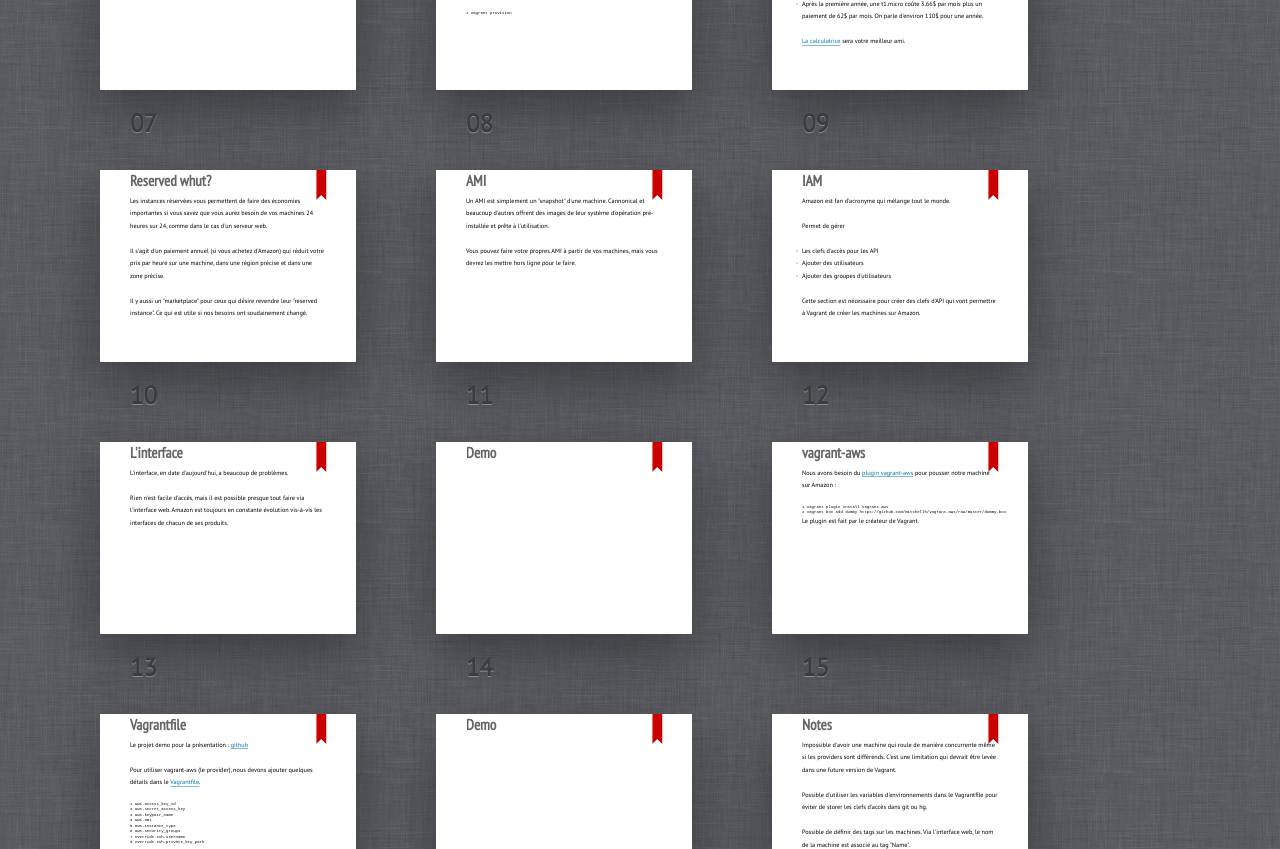
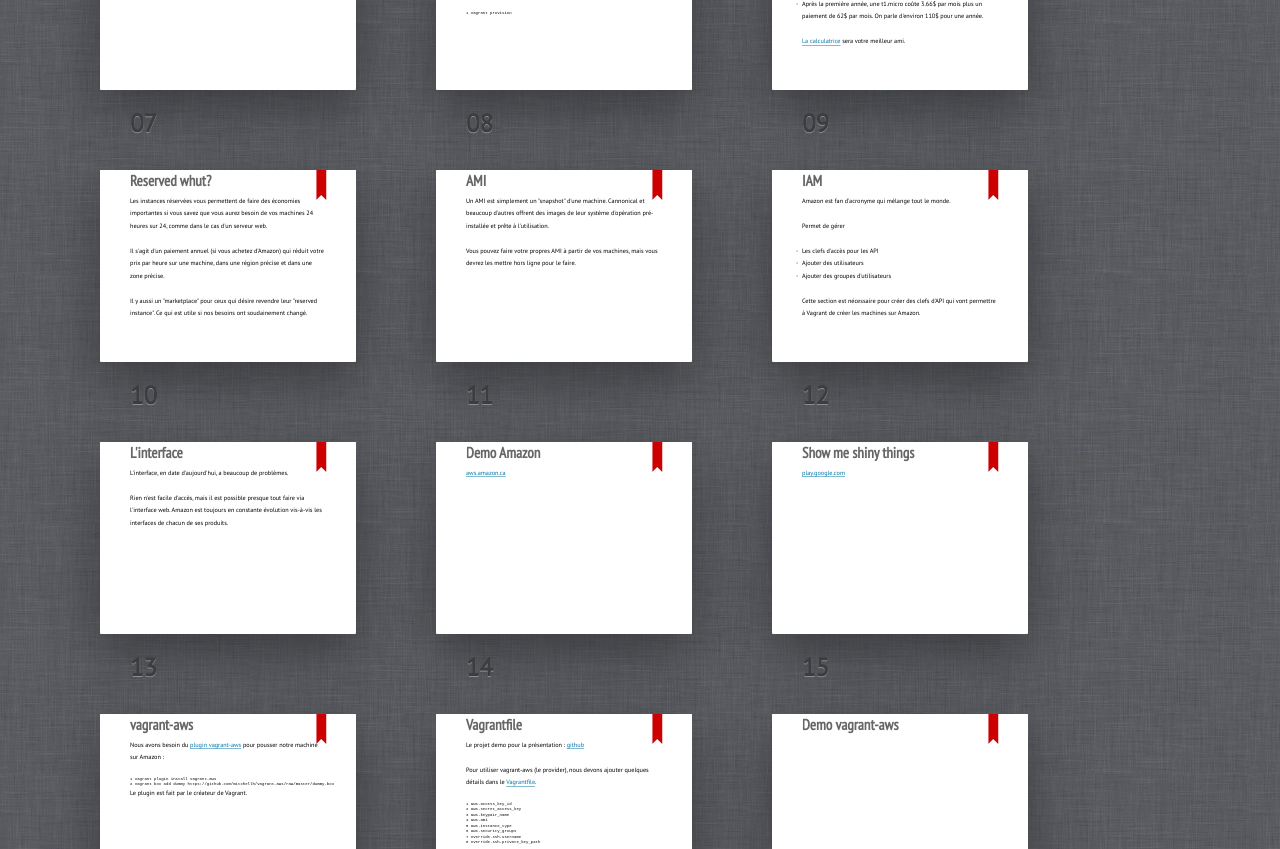
Before and after one commit to PierrePaul/mtlpy-vagrant-aws, a plain HTML site: page presentation.html in a window 1280 px wide. Shown: the part 726-1575 px from the top of the page. Drawn offline with Linux system fonts and the light colour scheme; a web font is replaced by a local one.

Commit message:
Adding shiny things

```diff
--- a/presentation.html
+++ b/presentation.html
@@ -164,7 +164,7 @@
         <section class="slide">
             <div>
 
-                    <header><h1>Demo</h1></header>
+                    <header><h1>Demo Vagrant</h1></header>
 
 
                 <div class="presenter_notes">
@@ -304,8 +304,27 @@
         <section class="slide">
             <div>
 
-                    <header><h1>Demo</h1></header>
+                    <header><h1>Demo Amazon</h1></header>
 
+
+                    <section class="slide-content"><p><a href="http://aws.amazon.com/">aws.amazon.ca</a></p></section>
+
+                <div class="presenter_notes">
+                    <section>
+
+                    </section>
+                </div>
+            </div>
+        </section>
+
+      <!-- slide source: vagrant-aws.md -->
+        <section class="slide">
+            <div>
+
+                    <header><h1>Show me shiny things</h1></header>
+
+
+                    <section class="slide-content"><p><a href="https://play.google.com/store/apps/details?id=com.amazon.aws.console.mobile">play.google.com</a></p></section>
 
                 <div class="presenter_notes">
                     <section>
@@ -369,7 +388,7 @@
         <section class="slide">
             <div>
 
-                    <header><h1>Demo</h1></header>
+                    <header><h1>Demo vagrant-aws</h1></header>
 
 
                 <div class="presenter_notes">
```
Also changed, not shown: 1 other file.
